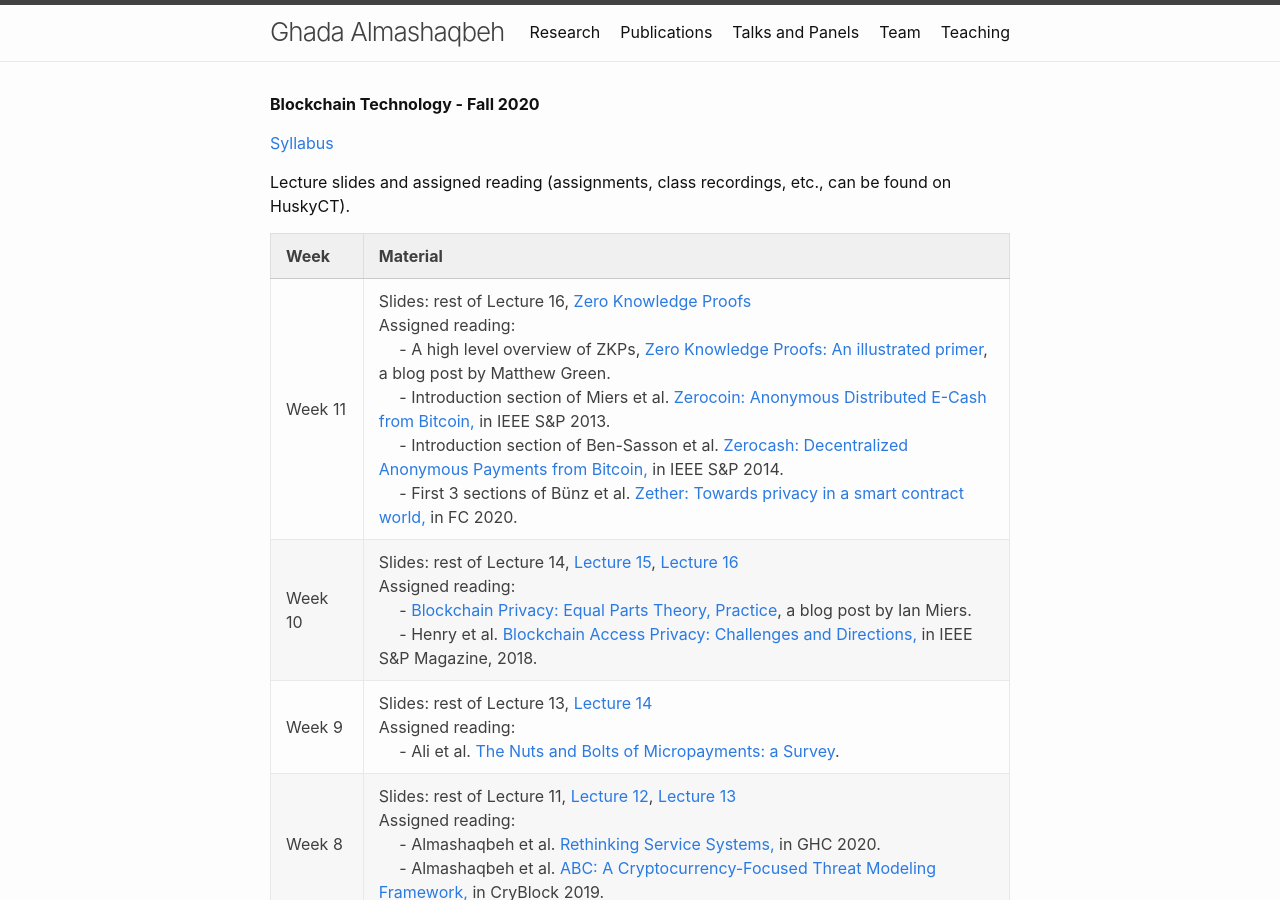
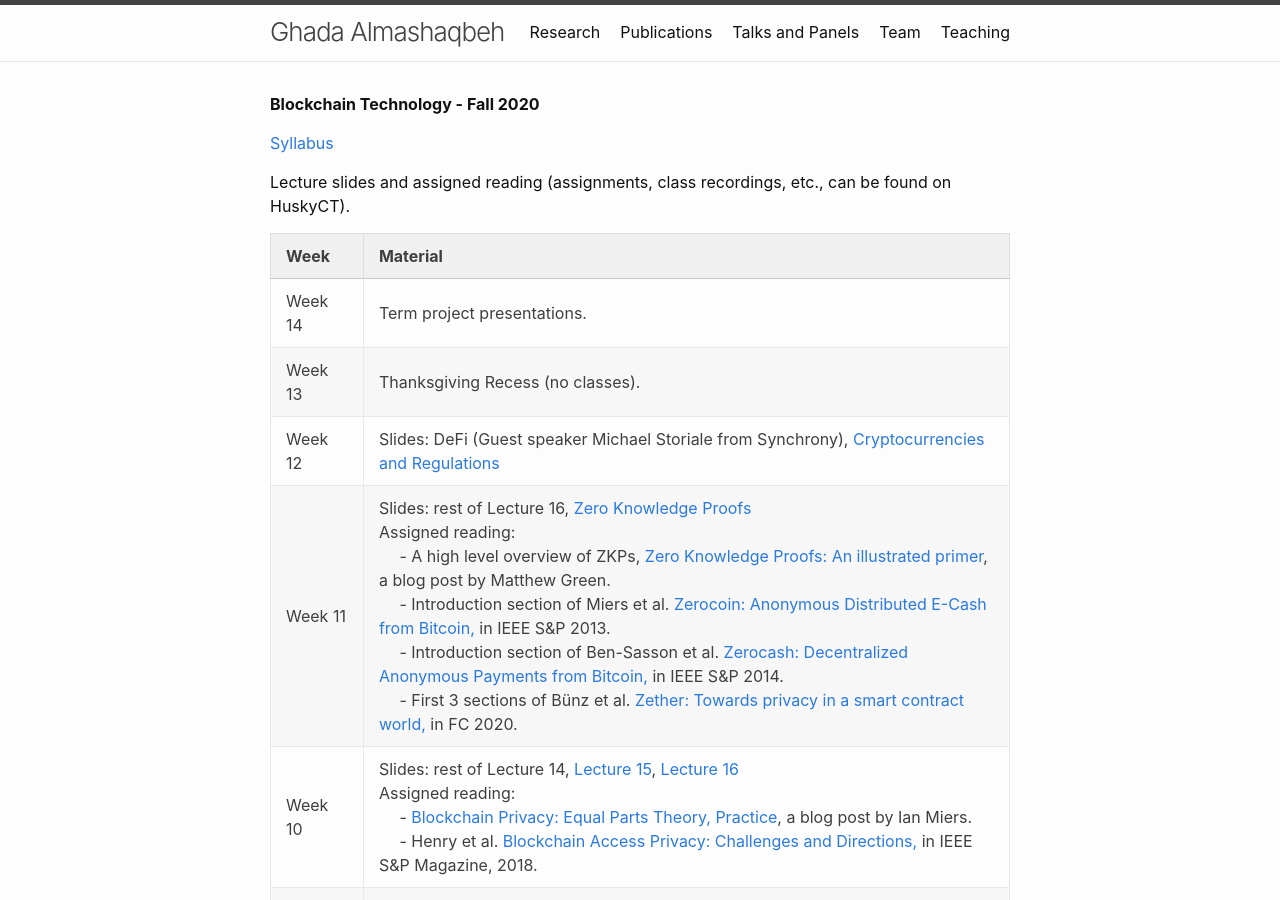
Before and after one commit to GhadaAlmashaqbeh/GhadaAlmashaqbeh.github.io, a Jekyll site: the page built from courses/blockchain-technology-f2020/index.md, in a window 1280 px wide and 900 px high. Built offline with Jekyll 4.4.1, drawn with Linux system fonts in a browser that asks for light colours.

Commit message:
rest of semester plan

```diff
--- a/courses/blockchain-technology-f2020/index.md
+++ b/courses/blockchain-technology-f2020/index.md
@@ -10,6 +10,9 @@ Lecture slides and assigned reading (assignments, class recordings, etc., can be
 
 | Week&emsp;| Material           |
 |----------|--------------------|
+| Week 14 | Term project presentations. |
+| Week 13 | Thanksgiving Recess (no classes). |
+| Week 12 | Slides: DeFi (Guest speaker Michael Storiale from Synchrony), [Cryptocurrencies and Regulations](./crypotReg.pdf) |
 | Week 11 | Slides: rest of Lecture 16, [Zero Knowledge Proofs](./ZKP.pdf) <br/> Assigned reading: <br/> &emsp; - A high level overview of ZKPs, [Zero Knowledge Proofs: An illustrated primer](https://blog.cryptographyengineering.com/2014/11/27/zero-knowledge-proofs-illustrated-primer/), a blog post by Matthew Green. <br/> &emsp; - Introduction section of Miers et al. [Zerocoin: Anonymous Distributed E-Cash from Bitcoin,](https://www.cs.purdue.edu/homes/clg/files/ZerocashOakland14.pdf) in IEEE S&P 2013. <br/> &emsp; - Introduction section of Ben-Sasson et al. [Zerocash: Decentralized Anonymous Payments from Bitcoin,](https://www.cs.purdue.edu/homes/clg/files/ZerocashOakland14.pdf) in IEEE S&P 2014. <br/> &emsp; - First 3 sections of Bünz et al. [Zether: Towards privacy in a smart contract world,](https://eprint.iacr.org/2019/191.pdf) in FC 2020. |
 | Week 10 | Slides: rest of Lecture 14, [Lecture 15](./lecture15.pdf), [Lecture 16](./lecture16.pdf) <br/> Assigned reading: <br/> &emsp; - [Blockchain Privacy: Equal Parts Theory, Practice](https://www.zfnd.org/blog/blockchain-privacy/), a blog post by Ian Miers. <br/> &emsp; - Henry et al. [Blockchain Access Privacy: Challenges and Directions,](https://www.cs.purdue.edu/homes/akate/publications/BlockchainAccessPrivacy_preprint.pdf) in IEEE S&P Magazine, 2018.|
 | Week 9 | Slides: rest of Lecture 13, [Lecture 14](./lecture14.pdf) <br/> Assigned reading: <br/> &emsp; - Ali et al. [The Nuts and Bolts of Micropayments: a Survey](https://arxiv.org/pdf/1710.02964.pdf). |
```
Also changed, not shown: 1 other file.
